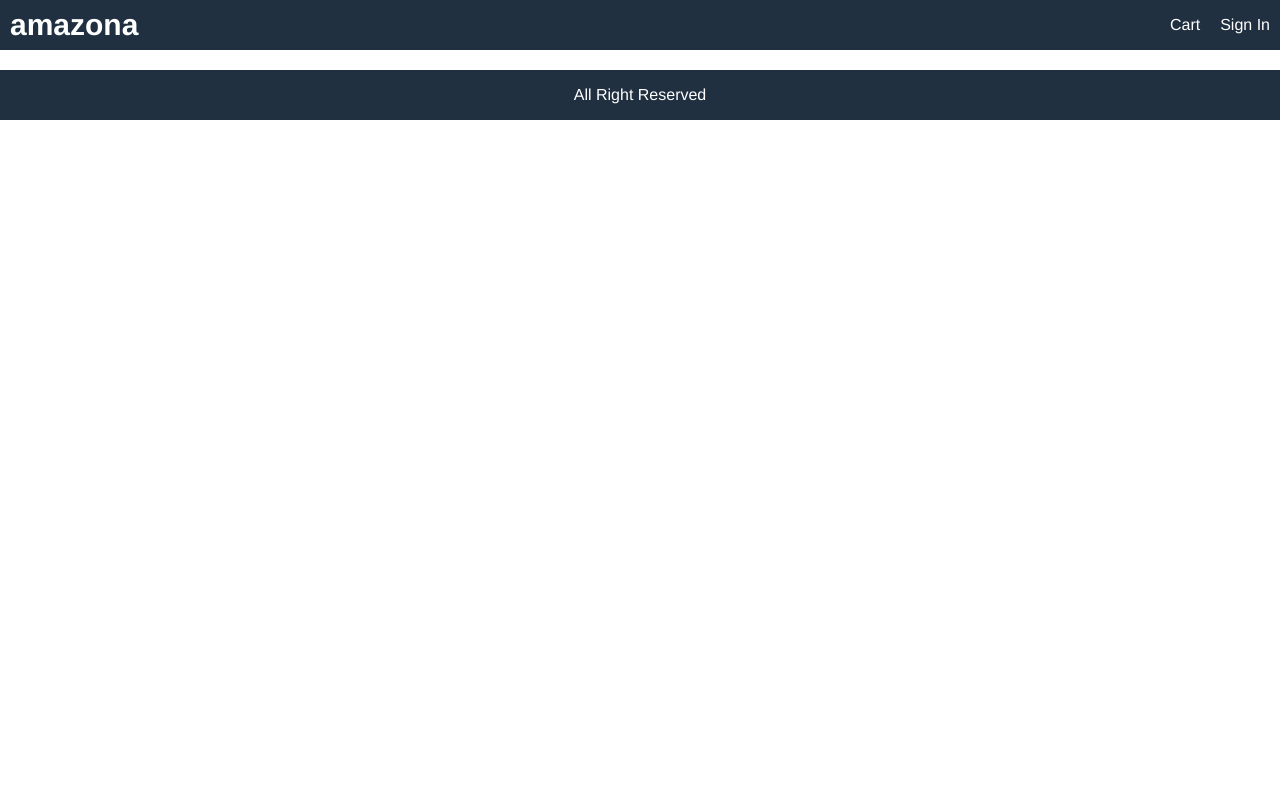
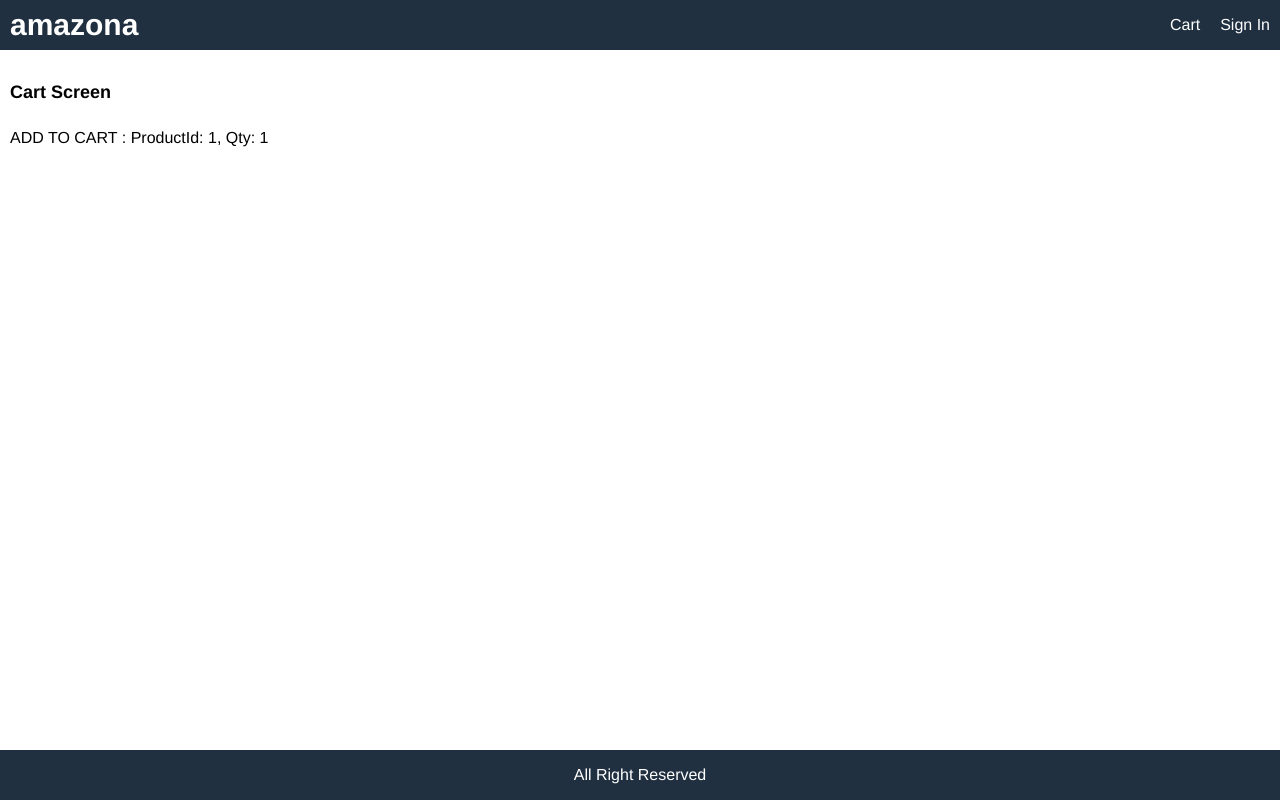
Before and after one commit to neonexus22/react-shopping-cart-01, a React (Create React App) app: page /cart/1 in a window 1280 px wide. Built offline with nearby package versions, Linux system fonts and the light colour scheme.

Commit message:
add to cart, cartScreen added

```diff
--- a/src/App.js
+++ b/src/App.js
@@ -2,6 +2,7 @@
 import { Route } from "react-router-dom";
 import ProductScreen from "./screens/ProductScreen";
 import HomeScreen from "./screens/HomeScreen";
+import CartScreen from "./screens/CartScreen";
 
 function App() {
   return (
@@ -20,6 +21,7 @@
         </header>
         <main>
           <Route path="/product/:id" component={ProductScreen} />
+          <Route path="/cart/:id?" component={CartScreen} />
           <Route exact path="/" component={HomeScreen} />
         </main>
         <footer className="row center">All Right Reserved</footer>
--- a/src/index.css
+++ b/src/index.css
@@ -35,6 +35,7 @@
 main {
   grid-area: main;
   padding: 1rem;
+  min-height: calc(100vh - 120px);
 }
 
 footer {
@@ -72,7 +73,9 @@
 li {
   margin-top: 1rem;
 }
-
+input,
+select,
+textarea,
 button {
   padding: 1rem;
   border-radius: 0.5rem;
@@ -81,10 +84,16 @@
   font-family: Helvetica, Arial, sans-serif;
   -webkit-font-smoothing: antialiased;
   -moz-osx-font-smoothing: grayscale;
+}
+
+button {
   background-color: #f8f8f8;
   cursor: pointer;
 }
 
+input:hover,
+select:hover,
+textarea:hover,
 button:hover {
   border: 0.1rem solid #f8f8f8;
 }
--- /dev/null
+++ b/src/screens/CartScreen.jsx
@@ -0,0 +1,20 @@
+import React from "react";
+
+const CartScreen = (props) => {
+  console.log(props.location.search);
+  const productId = props.match.params.id;
+  const qty = props.location.search
+    ? Number(props.location.search.split("=")[1])
+    : 1;
+
+  return (
+    <div>
+      <h1>Cart Screen</h1>
+      <p>
+        ADD TO CART : ProductId: {productId}, Qty: {qty}
+      </p>
+    </div>
+  );
+};
+
+export default CartScreen;
--- a/src/screens/ProductScreen.jsx
+++ b/src/screens/ProductScreen.jsx
@@ -1,4 +1,4 @@
-import React, { useEffect } from "react";
+import React, { useEffect, useState } from "react";
 import { Link } from "react-router-dom";
 import { useDispatch, useSelector } from "react-redux";
 
@@ -11,12 +11,17 @@
 const ProductScreen = (props) => {
   const dispatch = useDispatch();
   const productId = +props.match.params.id;
+  const [qty, setQty] = useState(1);
   const productDetails = useSelector((state) => state.productDetails);
   const { loading, product, error } = productDetails;
 
   useEffect(() => {
     dispatch(detailsProduct(productId));
   }, [dispatch, productId]);
+
+  const addToCartHandler = () => {
+    props.history.push(`/cart/${productId}?qty=${qty}`);
+  };
 
   return (
     <div>
@@ -74,9 +79,37 @@
                       </div>
                     </div>
                   </li>
-                  <li>
-                    <button className="primary block">Add to Cart</button>
-                  </li>
+                  {product.countInStock > 0 && (
+                    <>
+                      <li>
+                        <div className="row">
+                          <div>Qty</div>
+                          <div>
+                            <select
+                              value={qty}
+                              onChange={(e) => setQty(e.target.value)}
+                            >
+                              {[...Array(product.countInStock).keys()].map(
+                                (key) => (
+                                  <option key={key} value={key + 1}>
+                                    {key + 1}
+                                  </option>
+                                )
+                              )}
+                            </select>
+                          </div>
+                        </div>
+                      </li>
+                      <li>
+                        <button
+                          onClick={addToCartHandler}
+                          className="primary block"
+                        >
+                          Add to Cart
+                        </button>
+                      </li>
+                    </>
+                  )}
                 </ul>
               </div>
             </div>
```
Also changed, not shown: 1 other file (tests, documents, lock files or other folders).
